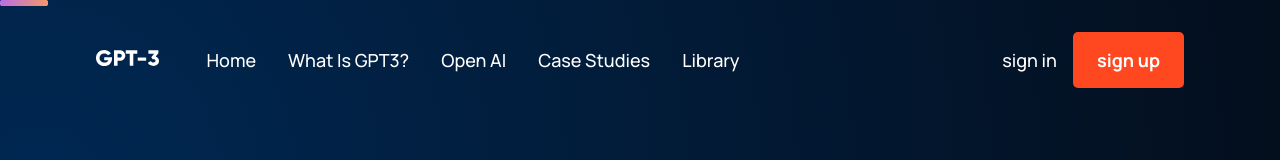
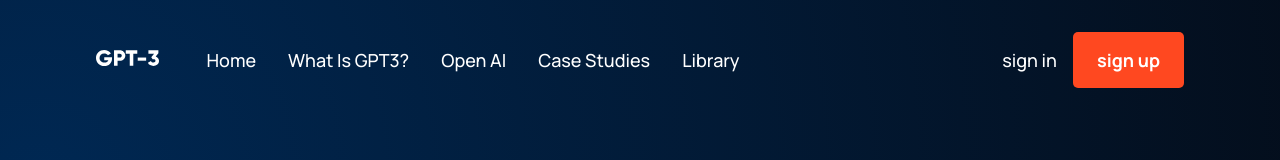
Before and after one commit to JaheimBrown/GPT-3, a React (Create React App) app: page / in a window 1280 px wide. Shown: the top 160 px of the page. Built offline with nearby package versions, Linux system fonts and the light colour scheme.

Commit message:
removed extra header styling in feature component

```diff
--- a/src/components/feature/Feature.jsx
+++ b/src/components/feature/Feature.jsx
@@ -8,10 +8,7 @@ const Feature = ({ title, text }) => {
         <div className="bar" />
         {title}
       </div>
-      <div className="wgpt3-feature__text">
-        <div className="bar" />
-        {text}
-      </div>
+      <div className="wgpt3-feature__text">{text}</div>
     </Wrapper>
   );
 };
```
